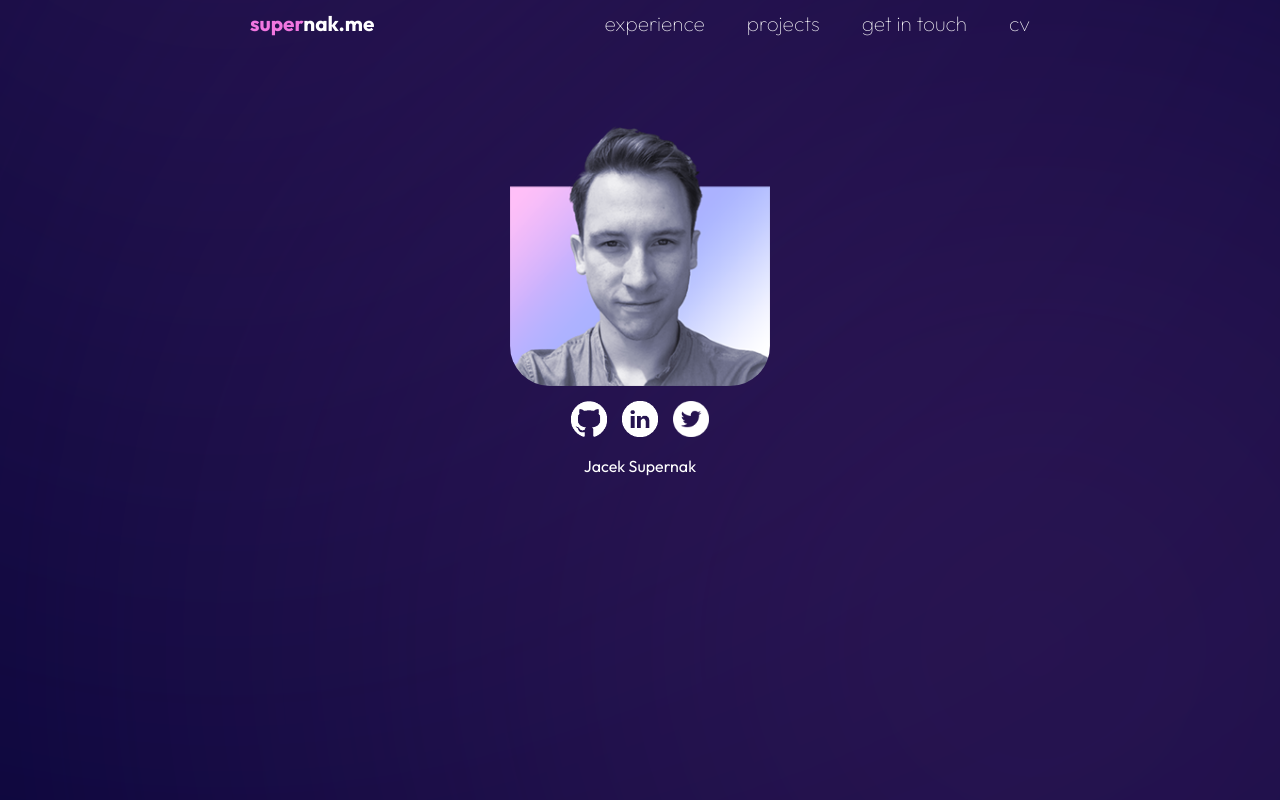
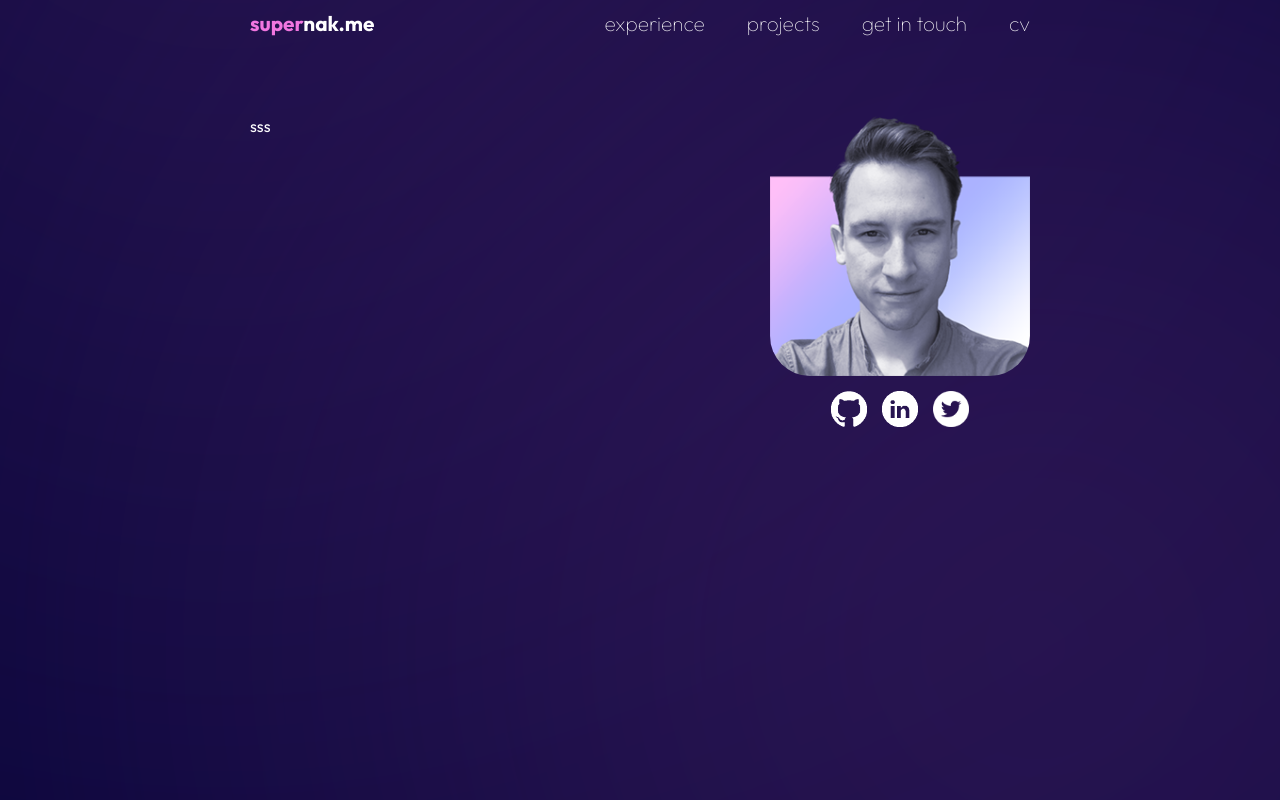
Before and after one commit to jaceksupernak/portfolio, a React (Create React App) app: page / in a window 1280 px wide. Shown: the top 800 px of the page. Built offline with nearby package versions, Linux system fonts and the light colour scheme.

Commit message:
create About component

```diff
--- a/src/App.tsx
+++ b/src/App.tsx
@@ -10,6 +10,7 @@ const SiteWrapper = styled.div`
   width: 100%;
   max-width: 800px;
   position: relative;
+  padding: 10px;
 `;
 
 const App:React.FC = () => (
--- /dev/null
+++ b/src/components/about/About.tsx
@@ -0,0 +1,17 @@
+import React from 'react';
+import styled from 'styled-components';
+
+const AboutStyled = styled.section`
+
+`;
+
+const About:React.FC = () => (
+  <AboutStyled>
+
+    sss
+
+  </AboutStyled>
+
+);
+
+export default About;
--- a/src/components/hero/Hero.tsx
+++ b/src/components/hero/Hero.tsx
@@ -1,19 +1,36 @@
 import React from 'react';
 import styled from 'styled-components';
 import Profile from '../profile/Profile';
+import About from '../about/About';
 
 const HeroStyled = styled.section`
     display: flex;
-    justify-content: center;
     align-items: center;
     flex-direction: column;
+    width: 100%;
+
+    @media (min-width: ${({ theme }) => theme.screen.tablet}) {
+
+      margin-top: 40px;
+    }
+
+    @media (min-width: ${({ theme }) => theme.screen.laptop}) {
+      flex-direction: row;
+      justify-content: space-between;
+      align-items: flex-start;
+      margin-top: 80px;
+
+      & >:nth-child(1){
+      order: 2;
+    }
+  }
 `;
 
 const Hero:React.FC = () => (
   <HeroStyled>
 
     <Profile />
-    <div>Jacek Supernak</div>
+    <About />
 
   </HeroStyled>
 
--- a/src/components/navbar/Navbar.tsx
+++ b/src/components/navbar/Navbar.tsx
@@ -9,7 +9,6 @@ const NavbarStyled = styled.nav`
   justify-content: space-between;
   font-weight: 100;
   font-size: 1rem;
-  padding: 10px;
 
   @media (min-width: ${({ theme }) => theme.screen.laptop}) {
     font-size: 1.3rem;
--- a/src/components/profilepicture/ProfilePicture.tsx
+++ b/src/components/profilepicture/ProfilePicture.tsx
@@ -11,13 +11,11 @@ const ProfilePictureStyled = styled.img`
   @media (min-width: ${({ theme }) => theme.screen.tablet}) {
     height: 240px;
     width: 240px;
-    margin-top: 40px;
   }
 
   @media (min-width: ${({ theme }) => theme.screen.laptop}) {
     height: 260px;
     width: 260px;
-    margin-top: 80px;
   }
 `;
 
```
